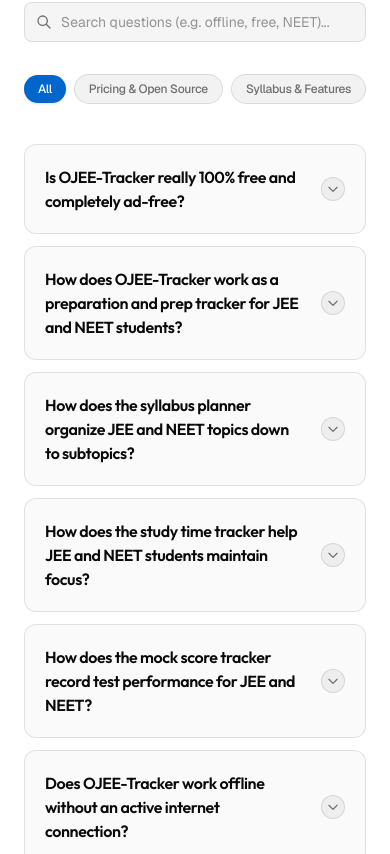
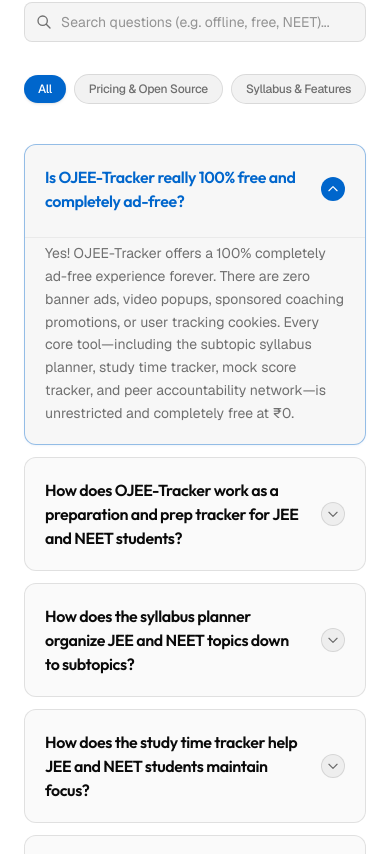
Before and after one commit to Namankatiyar/ojee-tracker-landing, a Next.js app: page / in a window 390 px wide. Shown: the part 7710-8564 px from the top of the page. Built offline with nearby package versions, Linux system fonts and the light colour scheme.

Commit message:
feat(faq): convert FAQ to animated accordion using Motion

```diff
--- a/src/components/FaqSection.tsx
+++ b/src/components/FaqSection.tsx
@@ -1,12 +1,15 @@
 "use client";
 
 import React, { useState, useId } from "react";
+import { motion, AnimatePresence, useReducedMotion } from "framer-motion";
 import { FAQ_ITEMS, type FaqItem } from "@/data/faqData";
 
 export default function FaqSection() {
   const [selectedCategory, setSelectedCategory] = useState<string>("All");
   const [searchQuery, setSearchQuery] = useState<string>("");
+  const [openId, setOpenId] = useState<string | null>("free-and-ad-free");
   const searchInputId = useId();
+  const shouldReduceMotion = useReducedMotion();
 
   const categories = [
     "All",
@@ -25,6 +28,17 @@
       item.answer.toLowerCase().includes(searchQuery.toLowerCase());
     return matchesCategory && matchesSearch;
   });
+
+  const toggleItem = (id: string) => {
+    setOpenId((prev) => (prev === id ? null : id));
+  };
+
+  const transitionSettings = shouldReduceMotion
+    ? { duration: 0 }
+    : {
+        height: { duration: 0.28, ease: [0.04, 0.62, 0.23, 0.98] },
+        opacity: { duration: 0.2, delay: 0.04 }
+      };
 
   return (
     <section id="faq" className="flex flex-col gap-8 scroll-mt-24">
@@ -77,14 +91,22 @@
           return (
             <button
               key={cat}
+              type="button"
               onClick={() => setSelectedCategory(cat)}
-              className={`px-3.5 py-1.5 rounded-full text-xs font-medium tracking-tight whitespace-nowrap transition-all cursor-pointer ${
+              className={`relative px-3.5 py-1.5 rounded-full text-xs font-medium tracking-tight whitespace-nowrap transition-colors cursor-pointer ${
                 isActive
-                  ? "bg-azure text-white shadow-sm"
+                  ? "text-white"
                   : "bg-foreground/5 text-muted-text hover:text-foreground hover:bg-foreground/10 border border-subtle-border"
               }`}
             >
-              {cat}
+              {isActive && (
+                <motion.span
+                  layoutId="faq-active-category"
+                  className="absolute inset-0 rounded-full bg-azure shadow-sm"
+                  transition={shouldReduceMotion ? { duration: 0 } : { type: "spring", stiffness: 350, damping: 30 }}
+                />
+              )}
+              <span className="relative z-10">{cat}</span>
             </button>
           );
         })}
@@ -93,7 +115,8 @@
       {/* FAQ Accordion List */}
       <div className="flex flex-col gap-3">
         {filteredFaqs.length === 0 ? (
-          <div className="p-8 text-center rounded-xl border border-subtle-border bg-card-bg text-muted-text text-sm">
+          <div className="p-8 text-center rounded-xl border border-subtle-border bg-card-bg text-muted-text text-sm flex flex-col items-center gap-3">
+            <p>
               No questions found matching &quot;{searchQuery}&quot;. Have a question? Reach out on our{" "}
               <a
                 href="https://discord.gg/6dKrbVQU8W"
@@ -104,24 +127,63 @@
                 Discord community
               </a>
               .
+            </p>
+            {searchQuery && (
+              <button
+                type="button"
+                onClick={() => setSearchQuery("")}
+                className="text-xs font-semibold text-azure hover:underline cursor-pointer"
+              >
+                Clear search filter
+              </button>
+            )}
           </div>
         ) : (
-          filteredFaqs.map((faq) => (
-            <details
+          filteredFaqs.map((faq) => {
+            const isOpen = openId === faq.id;
+            return (
+              <div
                 key={faq.id}
-              className="group rounded-xl border border-subtle-border bg-card-bg/60 backdrop-blur-md transition-all duration-200 open:border-azure/40 open:bg-card-bg"
+                className={`rounded-xl border transition-colors duration-200 overflow-hidden ${
+                  isOpen
+                    ? "border-azure/40 bg-card-bg shadow-sm shadow-azure/5"
+                    : "border-subtle-border bg-card-bg/60 hover:border-subtle-border-hover backdrop-blur-md"
+                }`}
               >
-              <summary className="flex items-center justify-between p-5 cursor-pointer list-none select-none text-left">
-                <span className="font-display text-base font-semibold tracking-tight text-foreground group-hover:text-azure transition-colors pr-4">
+                <h3>
+                  <button
+                    type="button"
+                    id={`faq-btn-${faq.id}`}
+                    aria-expanded={isOpen}
+                    aria-controls={`faq-answer-${faq.id}`}
+                    onClick={() => toggleItem(faq.id)}
+                    className="group w-full flex items-center justify-between p-5 cursor-pointer select-none text-left focus:outline-none focus-visible:ring-2 focus-visible:ring-azure/50 transition-colors"
+                  >
+                    <div className="flex flex-col sm:flex-row sm:items-center gap-2 pr-4">
+                      <span
+                        className={`font-display text-base font-semibold tracking-tight transition-colors ${
+                          isOpen ? "text-azure" : "text-foreground group-hover:text-azure"
+                        }`}
+                      >
                         {faq.question}
                       </span>
-                <span className="shrink-0 w-6 h-6 rounded-full flex items-center justify-center bg-foreground/5 border border-subtle-border text-muted-text group-hover:text-foreground transition-all group-open:rotate-180 group-open:bg-azure group-open:text-white group-open:border-azure">
+                    </div>
+
+                    <motion.span
+                      animate={{ rotate: isOpen ? 180 : 0 }}
+                      transition={shouldReduceMotion ? { duration: 0 } : { duration: 0.25, ease: "easeInOut" }}
+                      className={`shrink-0 w-6 h-6 rounded-full flex items-center justify-center transition-colors ${
+                        isOpen
+                          ? "bg-azure text-white"
+                          : "bg-foreground/5 border border-subtle-border text-muted-text group-hover:text-foreground"
+                      }`}
+                      aria-hidden="true"
+                    >
                       <svg
                         className="w-3.5 h-3.5"
                         fill="none"
                         stroke="currentColor"
                         viewBox="0 0 24 24"
-                    aria-hidden="true"
                       >
                         <path
                           strokeLinecap="round"
@@ -130,13 +192,43 @@
                           d="M19 9l-7 7-7-7"
                         />
                       </svg>
-                </span>
-              </summary>
+                    </motion.span>
+                  </button>
+                </h3>
+
+                <AnimatePresence initial={false}>
+                  {isOpen && (
+                    <motion.div
+                      id={`faq-answer-${faq.id}`}
+                      role="region"
+                      aria-labelledby={`faq-btn-${faq.id}`}
+                      initial={{ height: 0, opacity: 0 }}
+                      animate={{
+                        height: "auto",
+                        opacity: 1,
+                        transition: transitionSettings
+                      }}
+                      exit={{
+                        height: 0,
+                        opacity: 0,
+                        transition: shouldReduceMotion
+                          ? { duration: 0 }
+                          : {
+                              height: { duration: 0.22, ease: [0.04, 0.62, 0.23, 0.98] },
+                              opacity: { duration: 0.15 }
+                            }
+                      }}
+                      className="overflow-hidden"
+                    >
                       <div className="px-5 pb-5 pt-1 text-sm text-muted-text leading-relaxed border-t border-subtle-border/50 mt-1">
                         <p>{faq.answer}</p>
                       </div>
-            </details>
-          ))
+                    </motion.div>
+                  )}
+                </AnimatePresence>
+              </div>
+            );
+          })
         )}
       </div>
 
```
Lines whose indentation alone changed are shown as unchanged.
